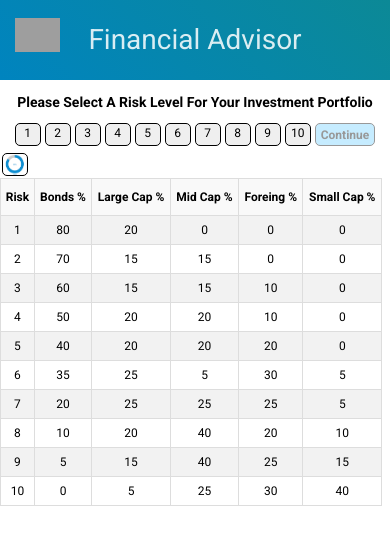
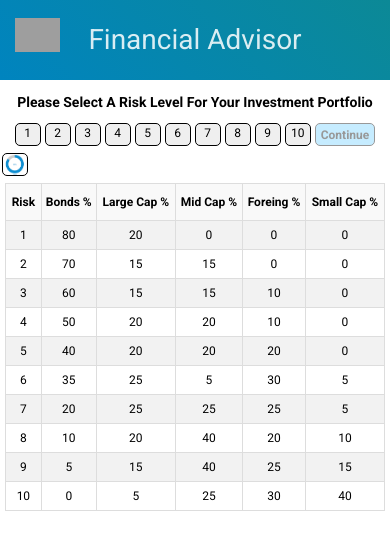
Before and after one commit to aandrade1980/financial-advisor, a React (Create React App) app: page / in a window 390 px wide. Shown: the top 550 px of the page. Built offline with nearby package versions, Linux system fonts and the light colour scheme; grey boxes are pictures that could not be loaded.

Commit message:
Fixed table alignment on mobile

```diff
--- a/src/App.scss
+++ b/src/App.scss
@@ -344,7 +344,7 @@ input:disabled {
   #risk-level-table {
     font-size: 12px;
     th {
-      font-size: 12px;
+      padding: 12px 0;
     }
   }
   .toggle-info {
@@ -359,7 +359,7 @@ input:disabled {
     padding: 5px;
   }
   .risk-level-table-container {
-    width: 98vw;
+    padding: 5px;
   }
   .risk-calculator-input-container {
     margin-top: 0;
```
